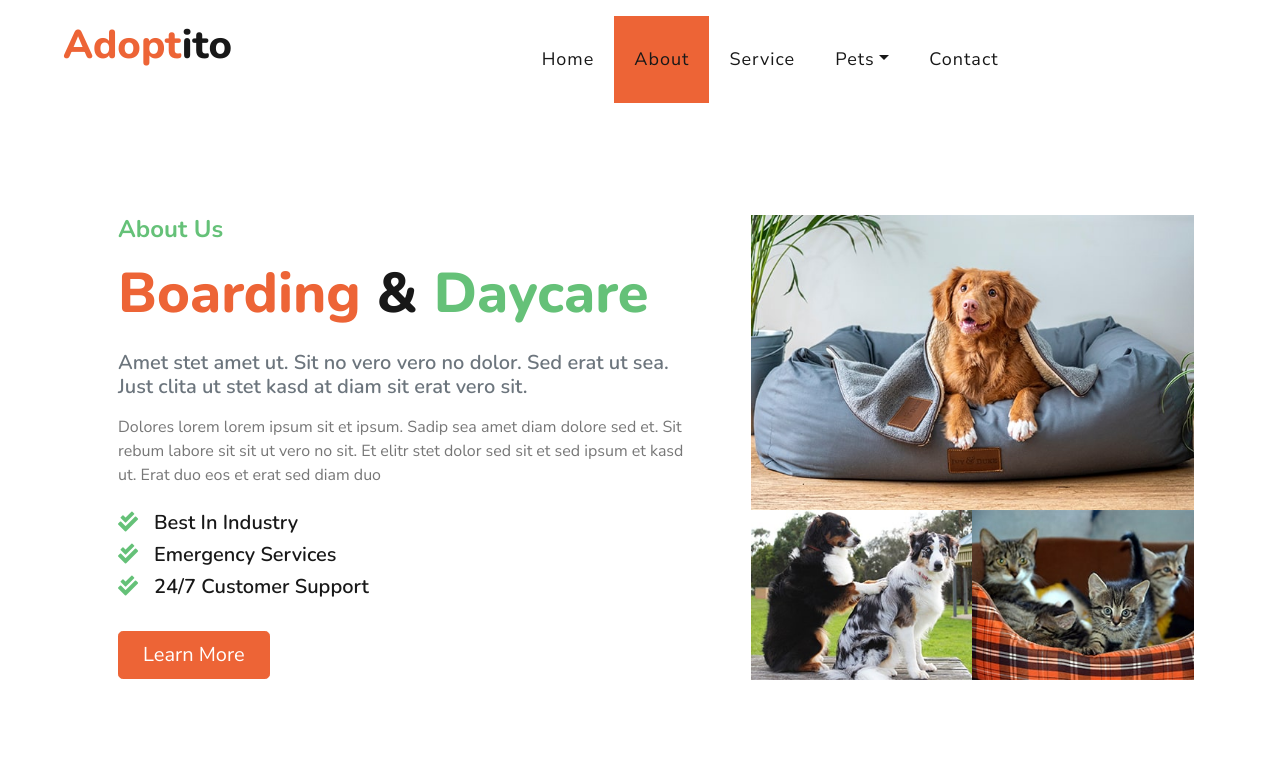
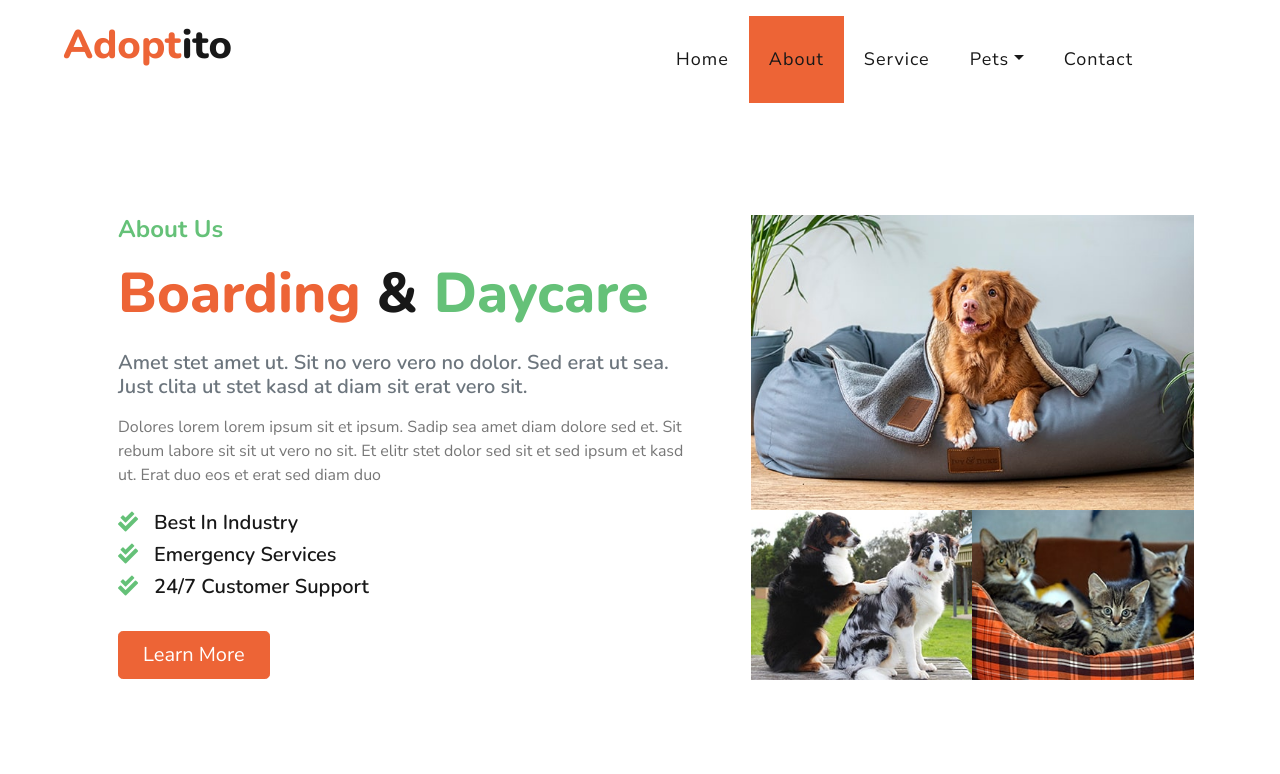
Before and after one commit to hassiebb/sw-project, a plain HTML site: page about.html in a window 1280 px wide. Shown: the top 774 px of the page. Drawn offline with nearby package versions, Linux system fonts and the light colour scheme.

Commit message:
nav to the right

```diff
--- a/about.html
+++ b/about.html
@@ -45,7 +45,7 @@
                         <span class="navbar-toggler-icon"></span>
                     </button>
                     <div class="collapse navbar-collapse justify-content-between px-3" id="navbarCollapse">
-                            <div class="navbar-nav mr-auto py-0">
+                        <div class="navbar-nav ml-auto py-0">
                             <a href="index.html" class="nav-item nav-link text-dark">Home</a>
                             <a href="about.html" class="nav-item nav-link text-dark active">About</a>
                             <a href="service.html" class="nav-item nav-link text-dark">Service</a>
```
Also changed, not shown: cats.html (+2 -1 lines), contact.html (+1 -1 lines), dogs.html (+1 -1 lines), index.html (+1 -1 lines), others.html (+1 -2 lines), service.html (+1 -1 lines). Lines whose indentation alone changed are shown as unchanged.
